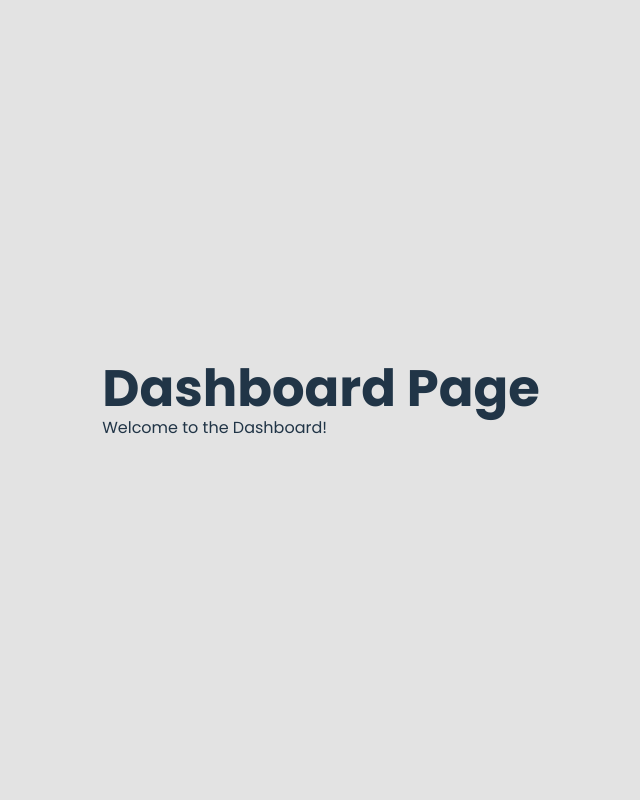
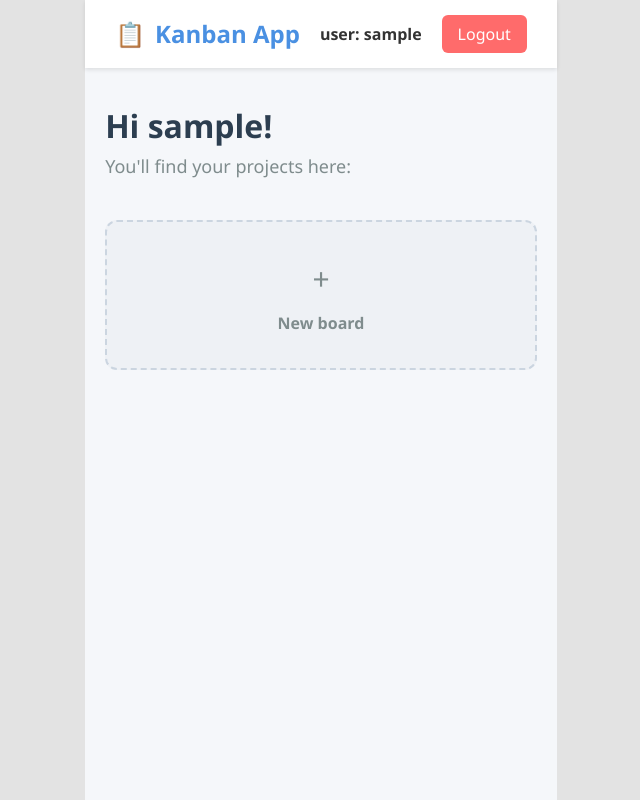
Before and after one commit to Dlevy004/kanban-webapp, a React (Vite) app in the folder frontend/: page /dashboard in a window 1280 px wide. Shown: the whole page, without its empty margins (319-959 px from the left). Built offline with nearby package versions, Linux system fonts and the light colour scheme; sample sign-in values are in the browser's storage.

Commit message:
feat(frontend): display current user and basic dashboard page

```diff
--- a/frontend/src/pages/AuthPage.jsx
+++ b/frontend/src/pages/AuthPage.jsx
@@ -58,6 +58,8 @@ function AuthPage() {
         console.log('Sikeres bejelentkezés:', response.data);
 
         localStorage.setItem('token', response.data.token);
+
+        localStorage.setItem('user', JSON.stringify(response.data.user));
 
         navigate('/dashboard');
 
--- /dev/null
+++ b/frontend/src/pages/DashboardPage.css
@@ -0,0 +1,105 @@
+.dashboard-container {
+    min-height: 100vh;
+    background-color: #f5f7fa;
+    font-family: 'Segoe UI', Tahoma, Geneva, Verdana, sans-serif;
+}
+
+.dashboard-navbar {
+    display: flex;
+    justify-content: space-between;
+    align-items: center;
+    padding: 15px 30px;
+    background-color: #fff;
+    box-shadow: 0 2px 4px rgba(0,0,0,0.1);
+}
+
+.dashboard-logo {
+    font-size: 24px;
+    font-weight: bold;
+    color: #4a90e2;
+    display: flex;
+    align-items: center;
+    gap: 10px;
+}
+
+.dashboard-user-info {
+    display: flex;
+    align-items: center;
+    gap: 20px;
+}
+
+.dashboard-username {
+    font-weight: 600;
+    color: #333;
+}
+
+.dashboard-logout-btn {
+    padding: 8px 16px;
+    background-color: #ff6b6b;
+    color: white;
+    border: none;
+    border-radius: 6px;
+    cursor: pointer;
+    font-weight: 500;
+    transition: background-color 0.2s;
+}
+
+.dashboard-logout-btn:hover {
+    background-color: #e74c3c;
+}
+
+.dashboard-main-content {
+    max-width: 1200px;
+    margin: 40px auto;
+    padding: 0 20px;
+}
+
+.dashboard-welcome-section {
+    margin-bottom: 40px;
+}
+
+.dashboard-title {
+    font-size: 32px;
+    color: #2c3e50;
+    margin-bottom: 10px;
+}
+
+.dashboard-subtitle {
+    color: #7f8c8d;
+    font-size: 18px;
+}
+
+.dashboard-boards-grid {
+    display: grid;
+    grid-template-columns: repeat(auto-fill, minmax(250px, 1fr));
+    gap: 25px;
+}
+
+.dashboard-new-board-card {
+    display: flex;
+    flex-direction: column;
+    justify-content: center;
+    align-items: center;
+    height: 150px;
+    background-color: #eef1f5;
+    border: 2px dashed #cbd5e0;
+    border-radius: 12px;
+    cursor: pointer;
+    transition: all 0.2s ease;
+    color: #7f8c8d;
+}
+
+.dashboard-new-board-card:hover {
+    border-color: #4a90e2;
+    color: #4a90e2;
+    background-color: #fff;
+}
+
+.new-board-icon {
+    font-size: 30px;
+    margin-bottom: 10px;
+}
+
+.new-board-text {
+    font-weight: 600;
+}
--- a/frontend/src/pages/DashboardPage.jsx
+++ b/frontend/src/pages/DashboardPage.jsx
@@ -1,12 +1,70 @@
-import React from "react";
+import React, { useEffect, useState } from 'react';
+import { useNavigate } from 'react-router-dom';
+import './DashboardPage.css';
 
-function DashboardPage() {
+const DashboardPage = () => {
+    const [user, setUser] = useState(null);
+    const navigate = useNavigate();
+
+    useEffect(() => {
+        const userData = localStorage.getItem('user');
+        const token = localStorage.getItem('token');
+
+        if (!token || !userData) {
+            navigate('/');
+            return;
+        }
+        setUser(JSON.parse(userData));
+    }, [navigate]);
+
+    const handleLogout = () => {
+        localStorage.removeItem('token');
+        localStorage.removeItem('user');
+        navigate('/');
+    };
+
+    if (!user) return <div style={{ padding: '20px', color: '#666' }}>Loading...</div>;
+
     return (
-        <div>
-            <h1>Dashboard Page</h1>
-            <p>Welcome to the Dashboard!</p>
+        <div className="dashboard-container">
+            {/* Navbar */}
+            <nav className="dashboard-navbar">
+                <div className="dashboard-logo">
+                    <span>📋</span> Kanban App
+                </div>
+                <div className="dashboard-user-info">
+                    <br />
+                    <span className="dashboard-username">user: {user.username}</span>
+                    <button
+                        className="dashboard-logout-btn"
+                        onClick={handleLogout}
+                    >
+                        Logout
+                    </button>
+                </div>
+            </nav>
+
+            {/* Main content */}
+            <main className="dashboard-main-content">
+                <div className="dashboard-welcome-section">
+                    <h1 className="dashboard-title">Hi {user.username}!</h1>
+                    <p className="dashboard-subtitle">You'll find your projects here:</p>
+                </div>
+
+                {/* Boards */}
+                <div className="dashboard-boards-grid">
+                    <div
+                        className="dashboard-new-board-card"
+                        onClick={() => alert("Not implemented")}
+                    >
+                        <span className="new-board-icon">+</span>
+                        <span className="new-board-text">New board</span>
+                    </div>
+
+                </div>
+            </main>
         </div>
     );
-}
+};
 
 export default DashboardPage;
```
